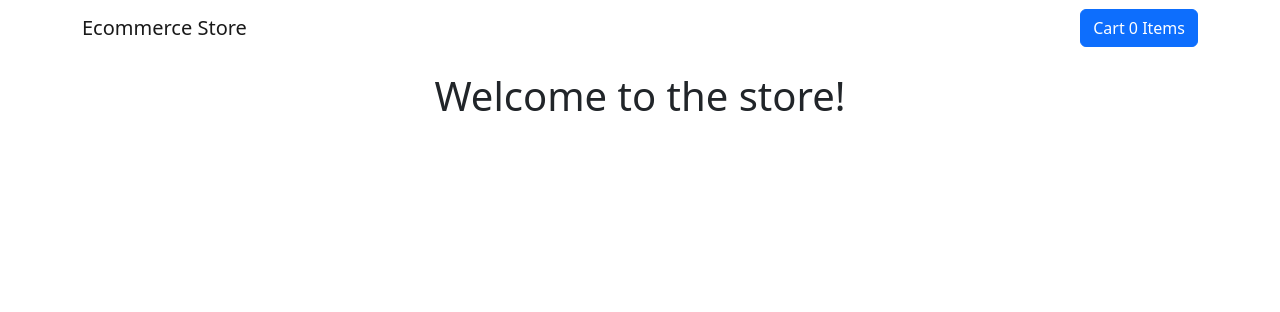
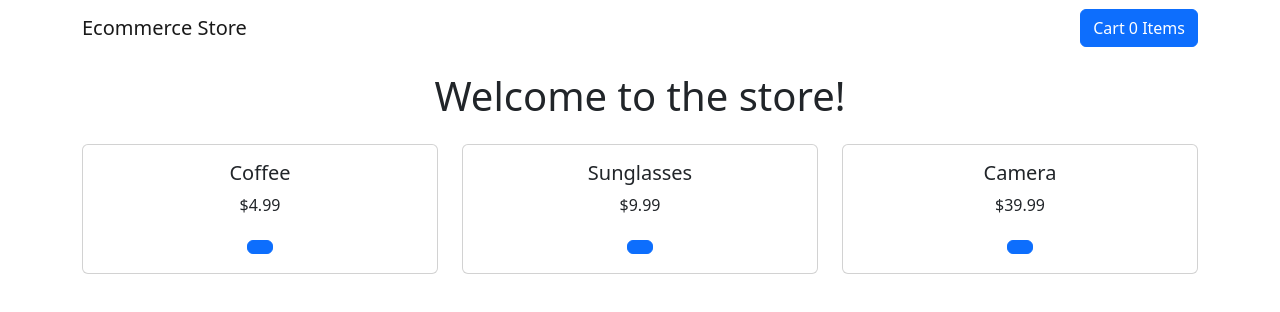
Before and after one commit to Emmanuel-Ingwe/shop-cart, a React (Create React App) app: page / in a window 1280 px wide. Shown: the top 312 px of the page. Built offline with nearby package versions, Linux system fonts and the light colour scheme.

Commit message:
products

```diff
--- a/src/components/productCard.js
+++ b/src/components/productCard.js
@@ -0,0 +1,17 @@
+import { Card, Button, Form, Row, Col } from 'react-bootstrap';
+
+const productCard = (props) => {
+    const product = props.product;
+
+    return (
+        <Card>
+            <Card.Body>
+                <Card.Title>{product.title}</Card.Title>
+                <Card.Text>${product.price}</Card.Text>
+                <Button variant="primary"></Button>
+            </Card.Body>
+        </Card>
+    );
+};
+
+export default productCard;
--- a/src/pages/Store.js
+++ b/src/pages/Store.js
@@ -1,6 +1,6 @@
 import { Row, Col } from 'react-bootstrap';
 import { productsArray } from '../productsStore';
-// import ProductCard from '../components/ProductCard';
+import ProductCard from '../components/ProductCard';
 // [{... }, {... }, {... }]
 function Store() {
 
@@ -10,7 +10,7 @@
             <Row xs={1} md={3} className="g-4">
                 {productsArray.map((product, idx) => (
                     <Col align="center" key={idx}>
-                        {/* <ProductCard product={product} /> */}
+                        <ProductCard product={product} />
                     </Col>
                 ))}
             </Row>
```
